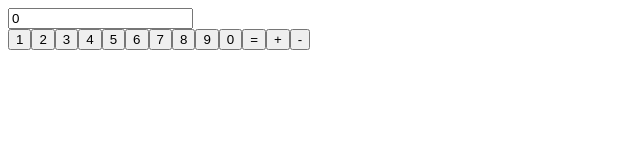
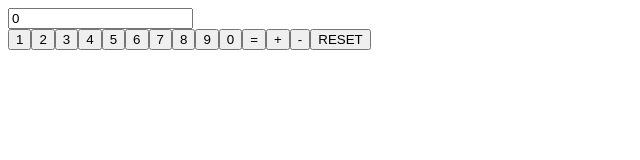
Before and after one commit to jian-hua-ho/WebToolsPractice, a React app: page /calculator in a window 1280 px wide. Shown: the top 160 px of the page, without its empty margins (0-640 px from the left). Built offline with nearby package versions, Linux system fonts and the light colour scheme.

Commit message:
Add reset click

```diff
--- a/src/app/pages/calculator/Calculator.js
+++ b/src/app/pages/calculator/Calculator.js
@@ -36,7 +36,7 @@ class Calculator extends Component {
     }
 
     _handlePlusClick() {
-        let { num, currentNum } = this.state;
+        let { num, currentNum, shouldRefresh } = this.state;
 
         this.setState({
             num: num + currentNum,
@@ -46,7 +46,7 @@ class Calculator extends Component {
     }
 
     _handleMinusClick() {
-        let { num, currentNum } = this.state;
+        let { num, currentNum, shouldRefresh } = this.state;
 
         if (currentNum === 0) {
             this.setState({
@@ -84,6 +84,14 @@ class Calculator extends Component {
         });
     }
 
+    _handleResetClick() {
+        this.setState({
+            num: 0,
+            currentNum: 0,
+            shouldRefresh: false,
+        });
+    }
+
     // Render
     render() {
         return (
@@ -105,8 +113,9 @@ class Calculator extends Component {
                     <Button onClick={this._handleBtnClick.bind(this, '9')}>9</Button>
                     <Button onClick={this._handleBtnClick.bind(this, '0')}>0</Button>
                     <Button onClick={this._handleEqualClick.bind(this)} >=</Button>
-                    <Button onClick={this._handlePlusClick.bind(this)} >+</Button>
-                    <Button onClick={this._handleMinusClick.bind(this)} >-</Button>
+                    <Button onClick={this._handlePlusClick.bind(this)}>+</Button>
+                    <Button onClick={this._handleMinusClick.bind(this)}>-</Button>
+                    <Button onClick={this._handleResetClick.bind(this)}>RESET</Button>
                 </div>
             </div>
         );
```
